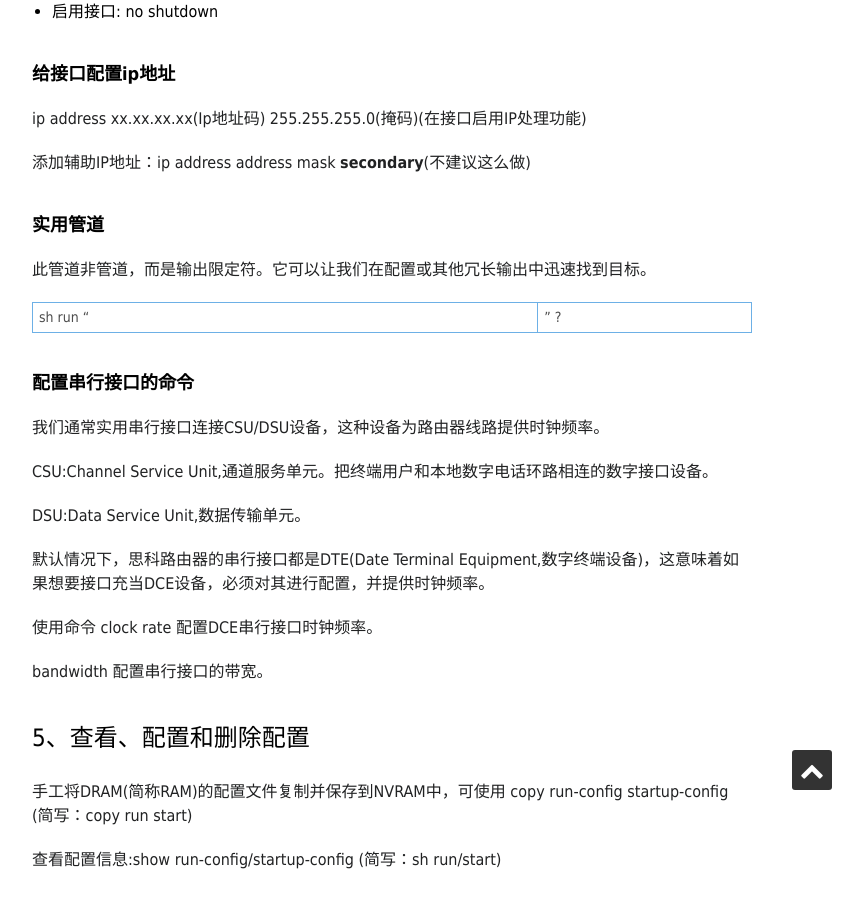
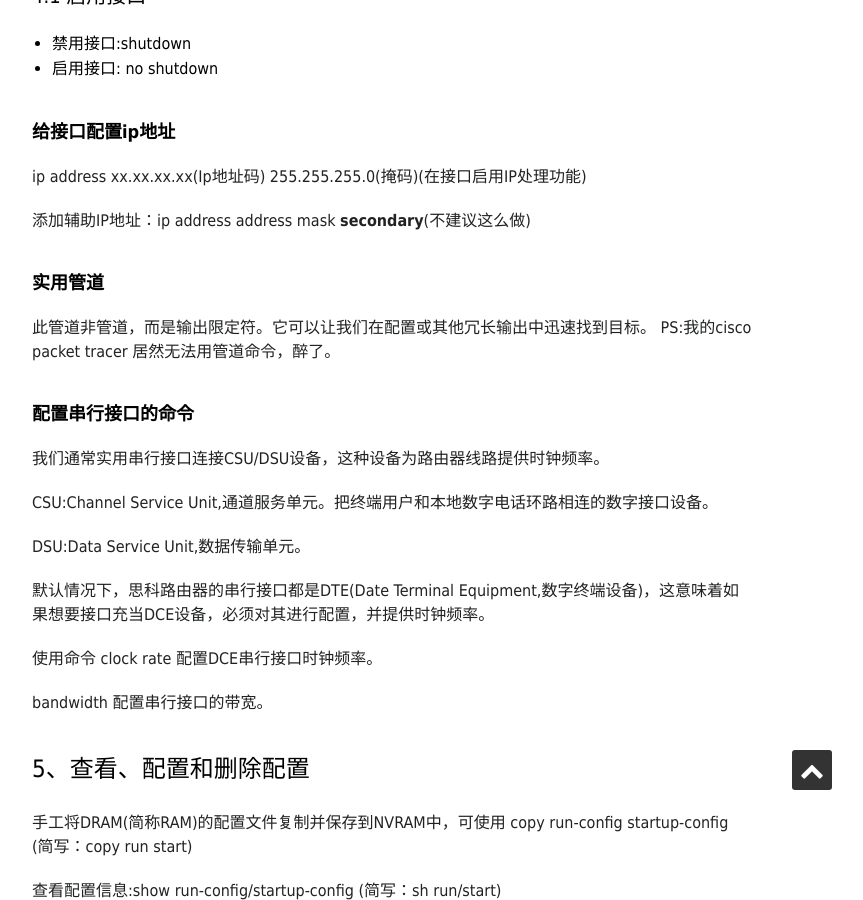
Before and after one commit to Xesian/Xesian, a Jekyll site: the page built from _posts/2015-03-29-思科学习笔记1.markdown, in a window 1280 px wide and 900 px high, scrolled down 5689 px. Shown: the whole window, without its empty margins (248-1111 px from the left). Built offline with Jekyll 4.4.1, drawn with Linux system fonts in a browser that asks for light colours; nearby versions of some CDN libraries; some web fonts are replaced; comment, search, counter and statistics services are not loaded; some of the changed lines change nothing that is shown.

Commit message:
15-03-29 15:43

```diff
--- a/_posts/2015-03-29-思科学习笔记1.markdown
+++ b/_posts/2015-03-29-思科学习笔记1.markdown
@@ -153,13 +153,13 @@
 
   步骤如下：
 
-  1. 设置主机名：hostname xx
-  2. 设置域名: ip domain-name xx (为生成加密密钥，必须有用户名和域名)
-  3. 将用户名设置成支持SSH客户端接入：username xx password xx
-  4. 生成用于保护会话的密钥：crypto key generate rsa general-keys moduls ?
-  5. 在路由器启用SSH第二版(并非需要，但这个安全性更好):ssh version 2
-  6. 进入路由器vty线路配置模式:line vty 0 ?
-  7. 最后，依次指定将SSH和Telnet作为接入协议：transport input ssh telnet(若不加入telnet,则路由器只支持ssh接入)。
+  + 设置主机名：hostname xx
+  + 设置域名: ip domain-name xx (为生成加密密钥，必须有用户名和域名)
+  + 将用户名设置成支持SSH客户端接入：username xx password xx
+  + 生成用于保护会话的密钥：crypto key generate rsa general-keys moduls ?
+  + 在路由器启用SSH第二版(并非需要，但这个安全性更好):ssh version 2
+  + 进入路由器vty线路配置模式:line vty 0 ?
+  + 最后，依次指定将SSH和Telnet作为接入协议：transport input ssh telnet(若不加入telnet,则路由器只支持ssh接入)。
 
 #### 3.4 对密码进行加密
 
@@ -195,8 +195,7 @@
 
 ##### 实用管道
   此管道非管道，而是输出限定符。它可以让我们在配置或其他冗长输出中迅速找到目标。
-
-  sh run "|" ?
+  PS:我的cisco packet tracer 居然无法用管道命令，醉了。
 
 ##### 配置串行接口的命令
 
```
